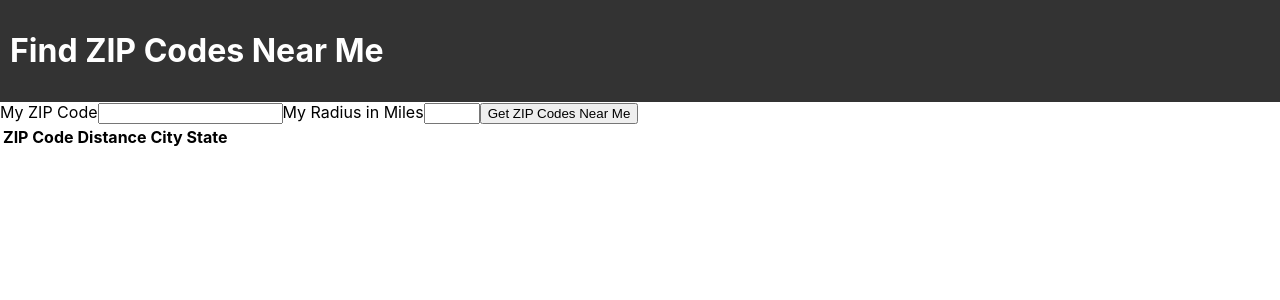
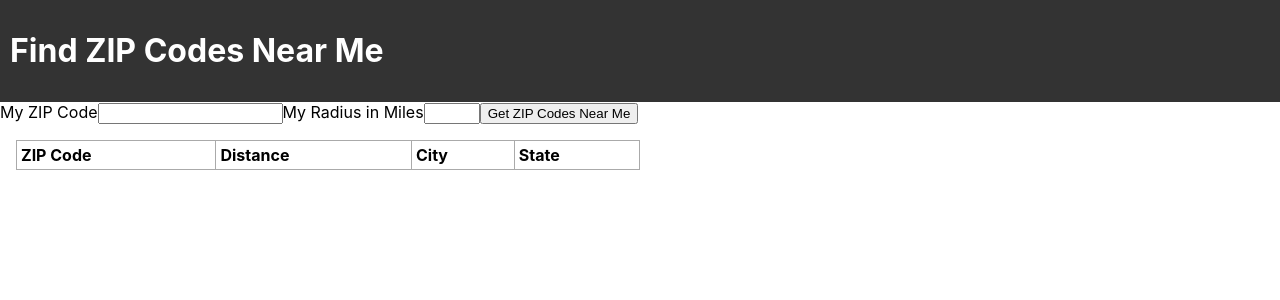
Before and after one commit to aegis41/zip-near-me, a React (Create React App) app: page / in a window 1280 px wide. Shown: the top 300 px of the page. Built offline with nearby package versions, Linux system fonts and the light colour scheme.

Commit message:
prelim table styles

```diff
--- a/src/components/layout/OutputTable.js
+++ b/src/components/layout/OutputTable.js
@@ -21,7 +21,7 @@ class OutputTable extends Component {
 
     render() {
         return (
-            <div>
+            <div className="outputTable">
                 <table>
                     <thead>
                         <tr>
--- a/src/index.css
+++ b/src/index.css
@@ -11,3 +11,26 @@ code {
   font-family: source-code-pro, Menlo, Monaco, Consolas, 'Courier New',
     monospace;
 }
+
+table {
+  border-collapse: collapse;
+  width: 50%;
+}
+
+th, td {
+  padding: 0.25rem;
+  text-align: left;
+  border: 1px solid #aaaaaa;
+}
+
+tbody tr:nth-child(odd) {
+  background: #eeeeee;
+}
+
+tbody tr:hover {
+  background: #cccccc;
+}
+
+div.outputTable {
+  margin: 1rem;
+}
```
